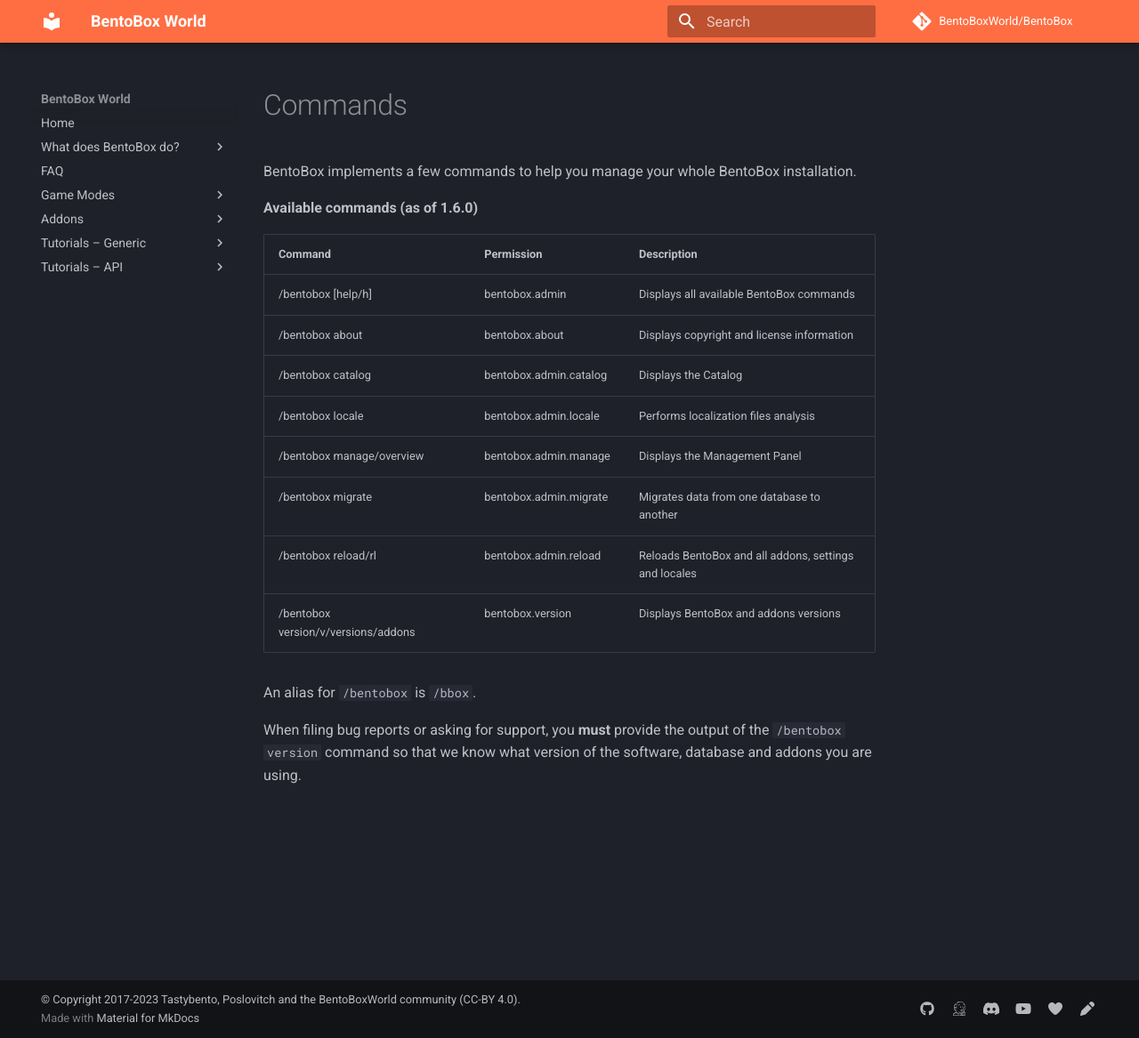
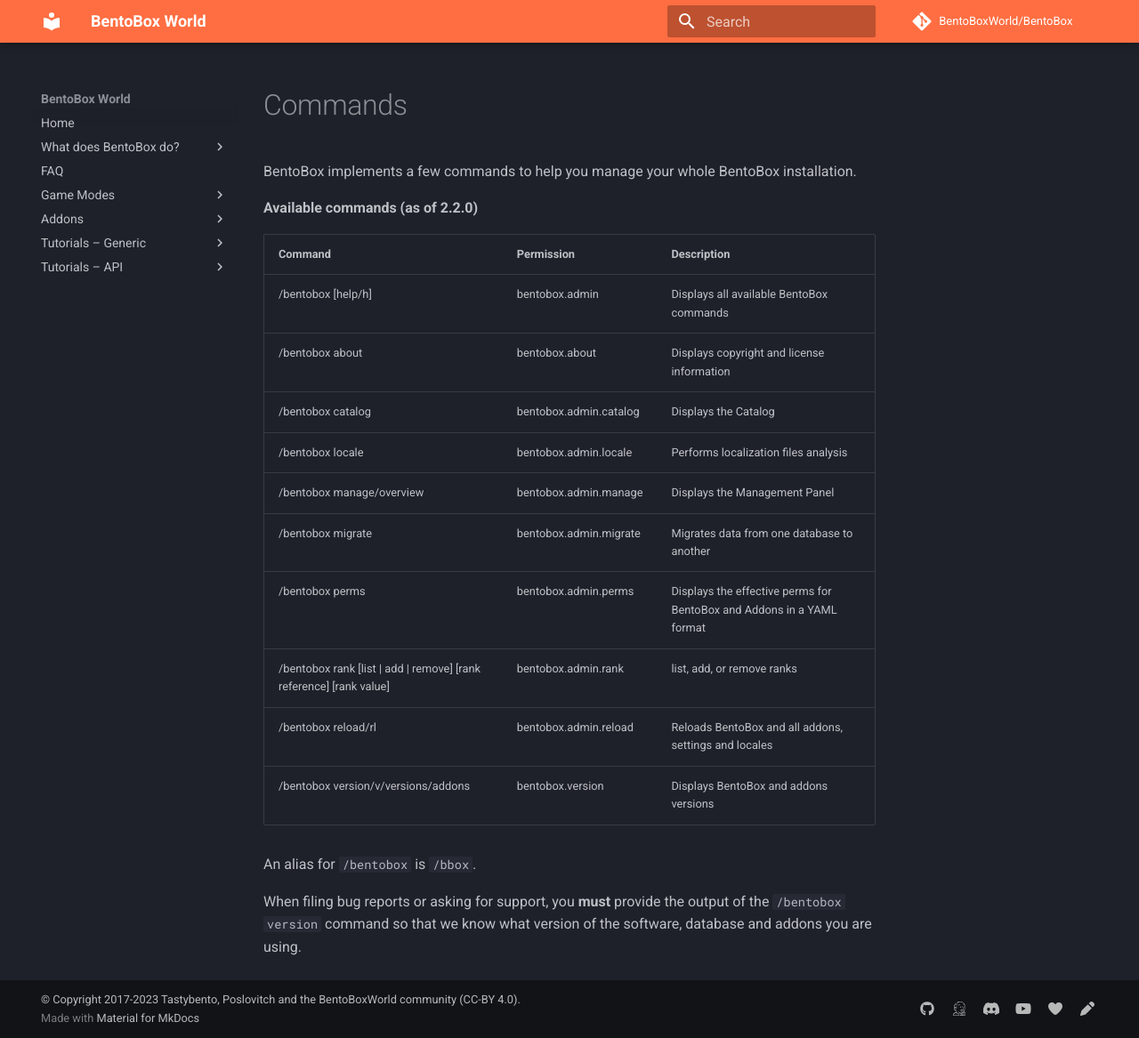
Before and after one commit to BentoBoxWorld/docs, an MkDocs documentation site: the page built from docs/BentoBox/Commands.md, in a window 1280 px wide and 1167 px high. Shown: the whole window at 89% size. Built offline with MkDocs 1.6.1 and Material for MkDocs 9.7.7, drawn with Linux system fonts in a browser that asks for light colours; comment, search, counter and statistics services are not loaded.

Commit message:
Corrections to docs.

```diff
--- a/docs/BentoBox/Commands.md
+++ b/docs/BentoBox/Commands.md
@@ -1,17 +1,19 @@
 BentoBox implements a few commands to help you manage your whole BentoBox installation.
 
-**Available commands (as of 1.6.0)**
+**Available commands (as of 2.2.0)**
 
-| Command                             | Permission             | Description                                           |
-|-------------------------------------|------------------------|-------------------------------------------------------|
-| /bentobox [help/h]                  | bentobox.admin         | Displays all available BentoBox commands              |
-| /bentobox about                     | bentobox.about         | Displays copyright and license information            |
-| /bentobox catalog                   | bentobox.admin.catalog | Displays the Catalog                                  |
-| /bentobox locale                    | bentobox.admin.locale  | Performs localization files analysis                  |
-| /bentobox manage/overview           | bentobox.admin.manage  | Displays the Management Panel                         |
-| /bentobox migrate                   | bentobox.admin.migrate | Migrates data from one database to another            |
-| /bentobox reload/rl                 | bentobox.admin.reload  | Reloads BentoBox and all addons, settings and locales |
-| /bentobox version/v/versions/addons | bentobox.version       | Displays BentoBox and addons versions                 |
+| Command                                 | Permission                   | Description                                                 |
+|-----------------------------------------|------------------------------|-------------------------------------------------------------|
+| /bentobox [help/h]                      | bentobox.admin               | Displays all available BentoBox commands                    |
+| /bentobox about                         | bentobox.about               | Displays copyright and license information                  |
+| /bentobox catalog                       | bentobox.admin.catalog       | Displays the Catalog                                        |
+| /bentobox locale                        | bentobox.admin.locale        | Performs localization files analysis                        |
+| /bentobox manage/overview               | bentobox.admin.manage        | Displays the Management Panel                               |
+| /bentobox migrate                       | bentobox.admin.migrate       | Migrates data from one database to another                  |
+| /bentobox perms                         | bentobox.admin.perms         | Displays the effective perms for BentoBox and Addons in a YAML format |
+| /bentobox rank [list \| add \| remove] [rank reference] [rank value] | bentobox.admin.rank | list, add, or remove ranks              |
+| /bentobox reload/rl                     | bentobox.admin.reload        | Reloads BentoBox and all addons, settings and locales       |
+| /bentobox version/v/versions/addons     | bentobox.version             | Displays BentoBox and addons versions                       |
 
 An alias for `/bentobox` is `/bbox`.
 
```
Also changed, not shown: docs/BentoBox/Addons.md (+2 -1 lines), docs/BentoBox/Blueprints.md (+3 -3 lines), docs/BentoBox/ConcurrentIslands.md (+2 -3 lines).
